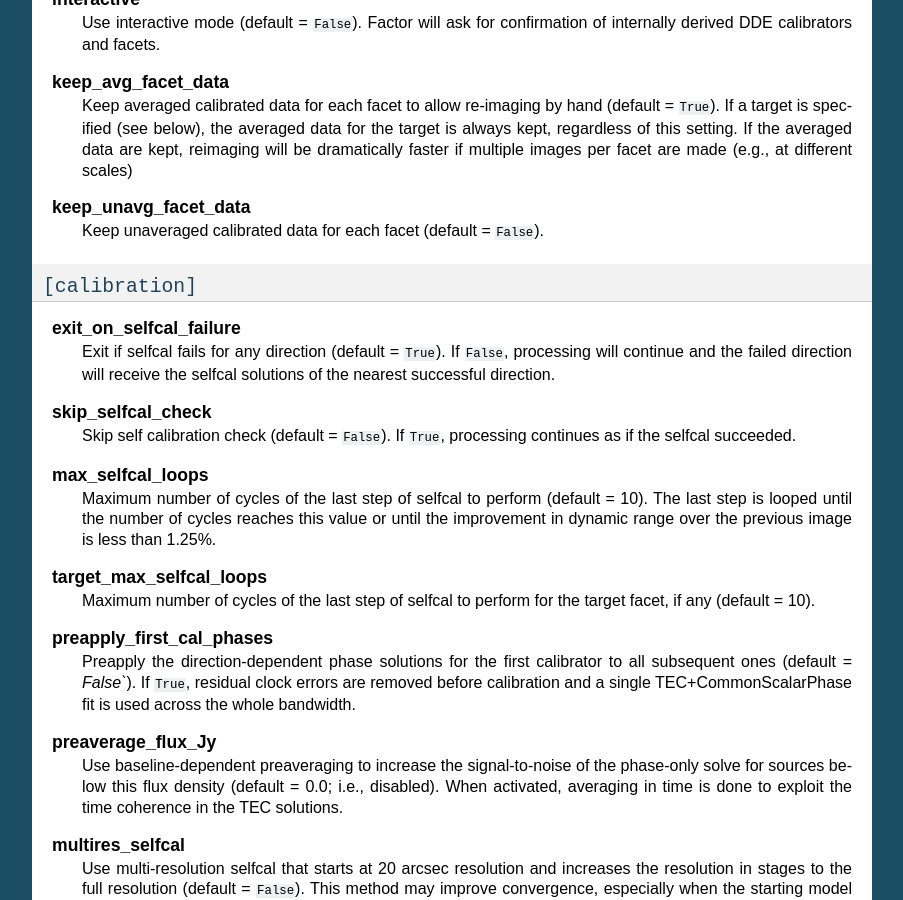
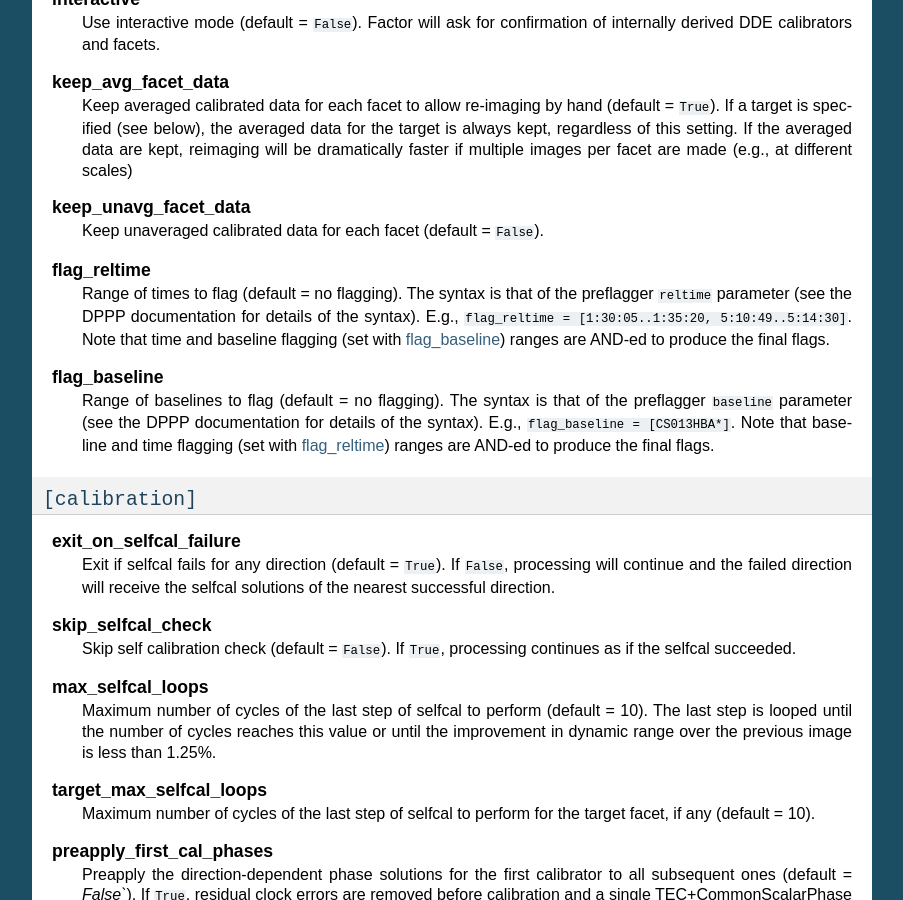
Before and after one commit to lofar-astron/factor, a Sphinx documentation site: the page built from docs/source/parset.rst, in a window 1280 px wide and 900 px high, scrolled down 1092 px. Shown: the whole window, without its empty margins (198-1101 px from the left). Built offline with Sphinx 7.4.7, drawn with Linux system fonts in a browser that asks for light colours.

Commit message:
Tweak docs

```diff
--- a/docs/source/index.rst
+++ b/docs/source/index.rst
@@ -36,6 +36,7 @@ Setting Up and Running Factor
    parset
    directions
    running
+   tips
 
 
 Factor Operations
--- a/docs/source/parset.rst
+++ b/docs/source/parset.rst
@@ -80,6 +80,20 @@ The available options are described below under their respective sections.
 
     keep_unavg_facet_data
         Keep unaveraged calibrated data for each facet (default = ``False``).
+
+    flag_reltime
+        Range of times to flag (default = no flagging). The syntax is that of
+        the preflagger ``reltime`` parameter (see the DPPP documentation for
+        details of the syntax). E.g., ``flag_reltime = [1:30:05..1:35:20,
+        5:10:49..5:14:30]``. Note that time and baseline flagging (set with
+        :term:`flag_baseline`) ranges are AND-ed to produce the final flags.
+
+    flag_baseline
+        Range of baselines to flag (default = no flagging). The syntax is that
+        of the preflagger ``baseline`` parameter (see the DPPP documentation for
+        details of the syntax). E.g., ``flag_baseline = [CS013HBA*]``. Note that
+        baseline and time flagging (set with
+        :term:`flag_reltime`) ranges are AND-ed to produce the final flags.
 
 
 .. _parset_calibration_options:
```
Also changed, not shown: docs/source/tips.rst (added, +38 -0 lines), 2 other files.
